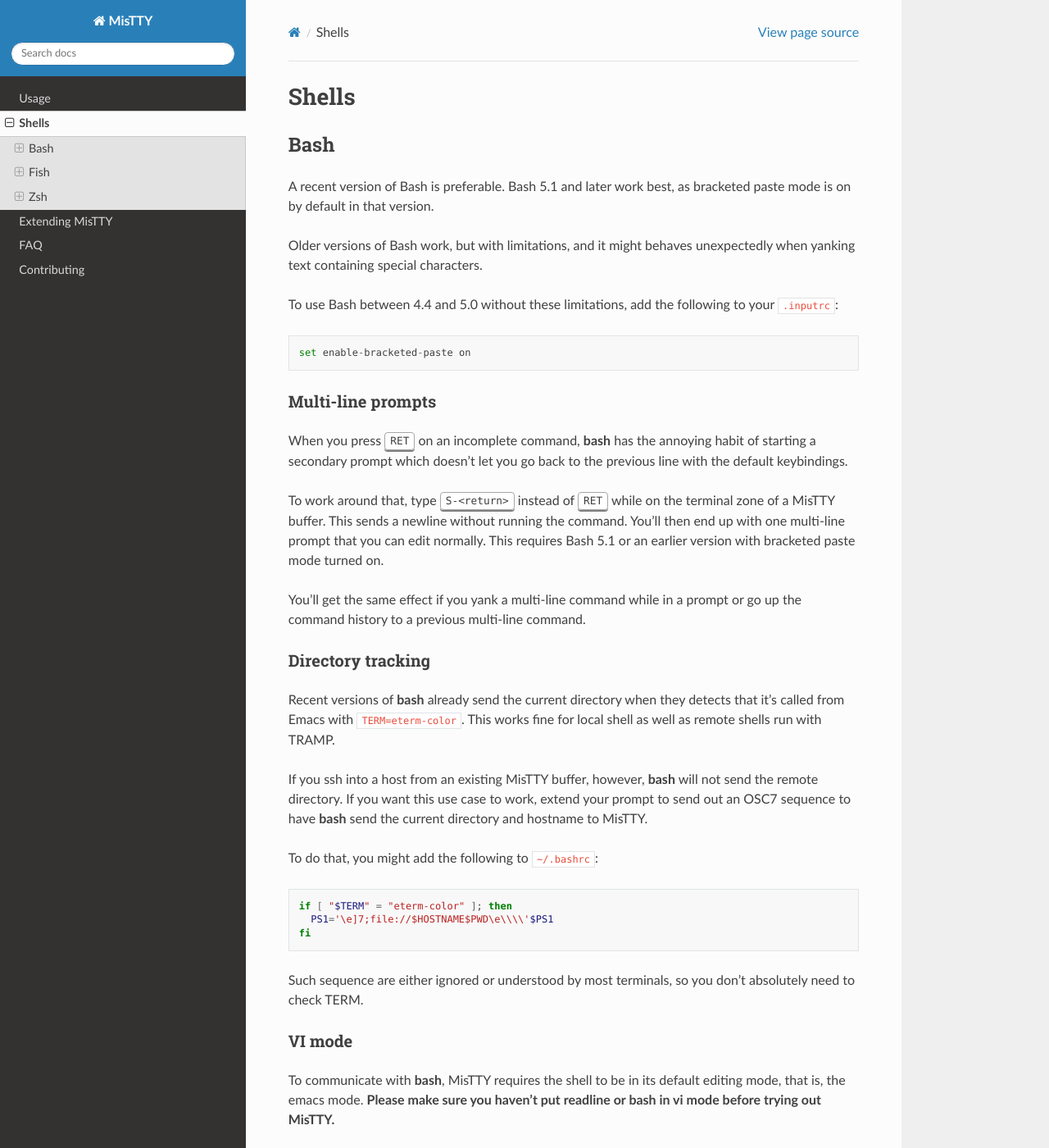
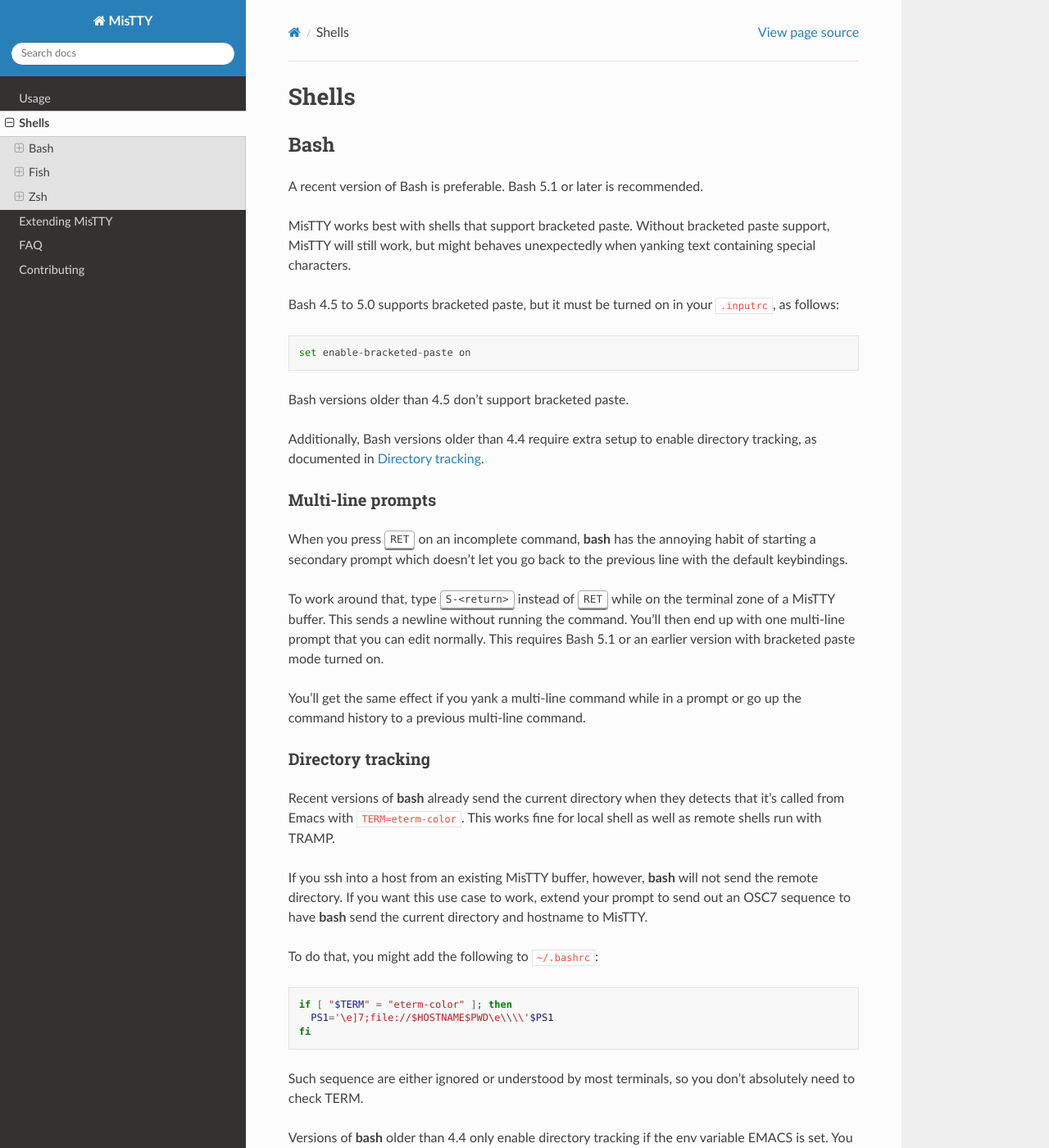
Before and after one commit to szermatt/mistty, a Sphinx documentation site: the page built from docs/source/shells.rst, in a window 1280 px wide and 1400 px high. Shown: the whole window at 82% size. Built offline with Sphinx 7.4.7 and the Read the Docs theme 3.1.0, drawn with Linux system fonts in a browser that asks for light colours; some of the changed text lies outside the part shown.

Commit message:
docs: Document mistty-set-EMACS.

```diff
--- a/docs/source/shells.rst
+++ b/docs/source/shells.rst
@@ -8,19 +8,24 @@
 Bash
 ----
 
-A recent version of Bash is preferable. Bash 5.1 and later work best,
-as bracketed paste mode is on by default in that version.
+A recent version of Bash is preferable. Bash 5.1 or later is
+recommended.
 
-Older versions of Bash work, but with limitations, and it might
-behaves unexpectedly when yanking text containing special characters.
+MisTTY works best with shells that support bracketed paste. Without
+bracketed paste support, MisTTY will still work, but might behaves
+unexpectedly when yanking text containing special characters.
 
-To use Bash between 4.4 and 5.0 without these limitations, add the
-following to your :file:`.inputrc`:
+Bash 4.5 to 5.0 supports bracketed paste, but it must be turned
+on in your :file:`.inputrc`, as follows:
 
 .. code-block::
 
   set enable-bracketed-paste on
 
+Bash versions older than 4.5 don't support bracketed paste.
+
+Additionally, Bash versions older than 4.4 require extra setup to
+enable directory tracking, as documented in :ref:`bash_dirtrack`.
 
 Multi-line prompts
 ^^^^^^^^^^^^^^^^^^
@@ -43,6 +48,8 @@
 Directory tracking
 ^^^^^^^^^^^^^^^^^^
 
+.. index:: pair: variable; mistty-set-EMACS
+
 Recent versions of :program:`bash` already send the current directory
 when they detects that it's called from Emacs with
 :code:`TERM=eterm-color`. This works fine for local shell as well as remote
@@ -64,6 +71,27 @@
 
 Such sequence are either ignored or understood by most terminals, so
 you don't absolutely need to check TERM.
+
+Versions of :program:`bash` older than 4.4 only enable directory
+tracking if the env variable EMACS is set. You can have MisTTY set
+this env variable when it starts a shell by going to `M-x
+customize-option mistty-set-EMACS`. :code:`mistty-set-EMACS` also
+works as a connection-local variable, to set the EMACS env variable
+only on some hosts that use an old version of :program:`bash`.
+
+For example:
+
+.. code-block:: elisp
+
+  (connection-local-set-profile-variables
+   'profile-old-bash
+   '((mistty-set-EMACS . t)
+     (mistty-shell-command . ("/bin/bash" "-i"))))
+
+  (connection-local-set-profiles '(:machine "oldhost.example.com")
+   'profile-old-bash)
+  (connection-local-set-profiles '(:protocol "docker")
+   'profile-old-bash)"
 
 VI mode
 ^^^^^^^
```
Also changed, not shown: 1 other file.
